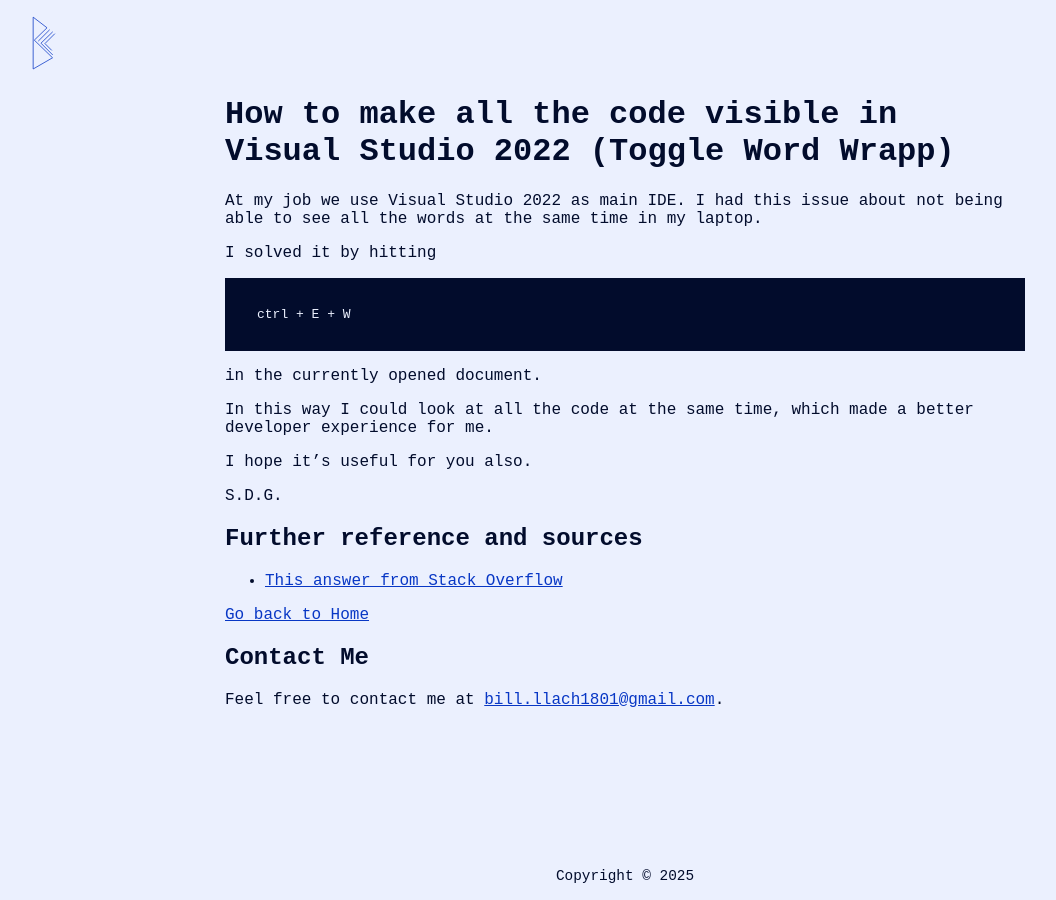
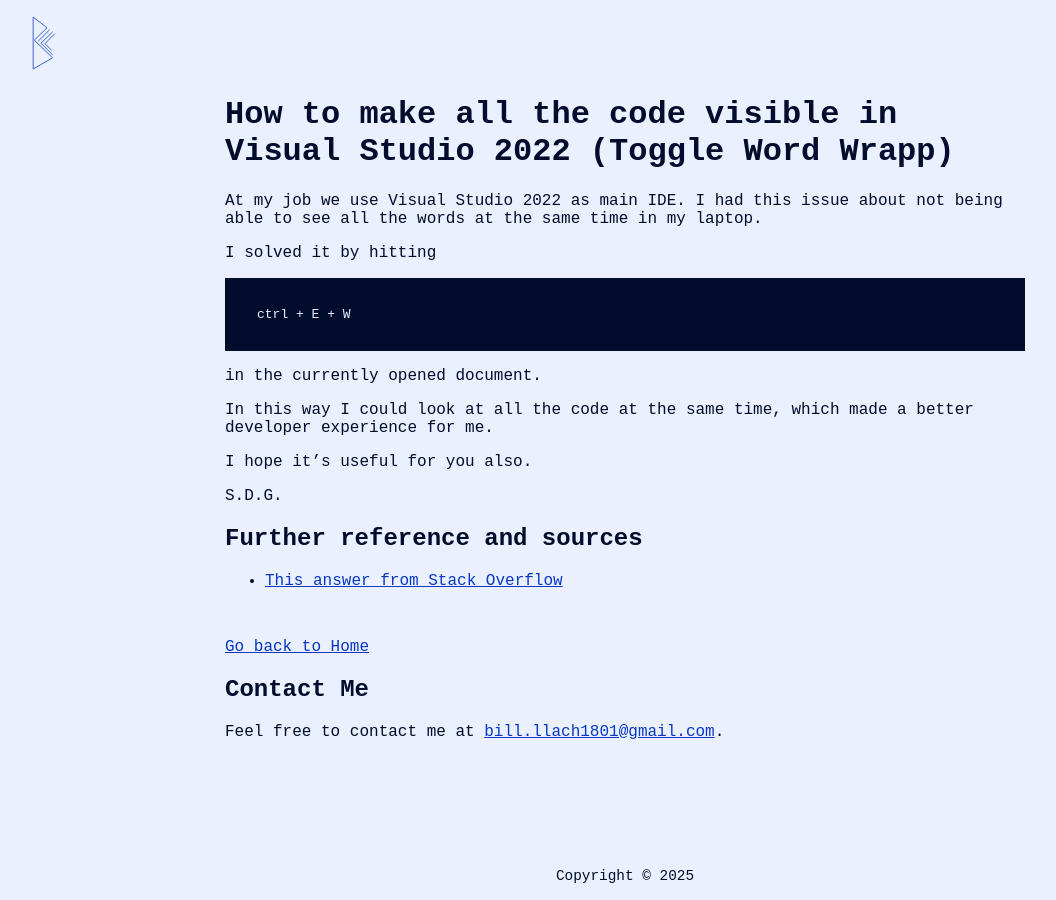
Before and after one commit to tony-coder-18/bill-antony-llach-blog, a Jekyll site: the page built from _posts/2025-08-12-make-all-code-visible-word-wrap-in-visual-studio.markdown, in a window 1280 px wide. Shown: the whole page, without its empty margins (15-1071 px from the left). Built offline with Jekyll 4.4.1, drawn with Linux system fonts in a browser that asks for light colours.

Commit message:
separate the elements more

```diff
--- a/_layouts/single.html
+++ b/_layouts/single.html
@@ -8,7 +8,7 @@ layout: default
 
     {{content}}
 
-    <section>
+    <section class="footer-section">
         <a href="/{{ site.baseurl }}">
             Go back to Home
         </a>
--- a/css/style.css
+++ b/css/style.css
@@ -42,6 +42,10 @@ main {
     margin: 0 auto;
 }
 
+.footer-section {
+    padding-top: 32px;
+}
+
 footer {
     text-align: center;
     font-size: 0.9rem;
```
